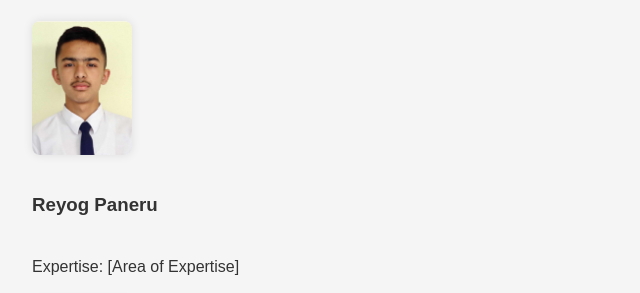
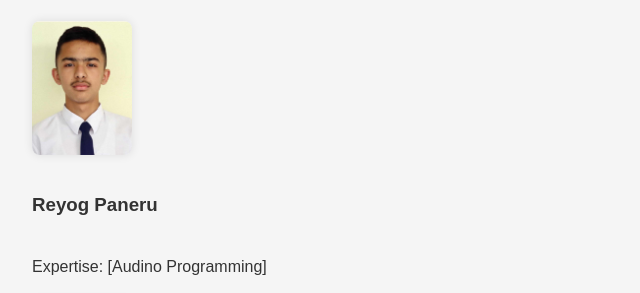
Before and after one commit to Sudeepdeve/electromakers, a plain HTML site: page index.html in a window 1280 px wide. Shown: the part 507-800 px from the top of the page, 0-640 px from the left. Drawn offline with Linux system fonts and the light colour scheme.

Commit message:
Update index.html

```diff
--- a/index.html
+++ b/index.html
@@ -86,7 +86,7 @@
     <div>
             <img src="414538552_366449609359780_5420448505934807871_n.jpg" alt="Team Member 2"width="100px"height="100px">
             <h3>Reyog Paneru</h3>
-            <p></p><br>Expertise: [Area of Expertise]</p>
+            <p></p><br>Expertise: [Audino Programming]</p>
         </div>
                <div>
             <img src="https://edigitalnepal.com/sms/files/student-profile-images/1684490805864-8eca87fe-fb0e-490c-8a02-38703c3bb67d.JPG" alt="Team Member 2"width="100px"height="100px">
```
